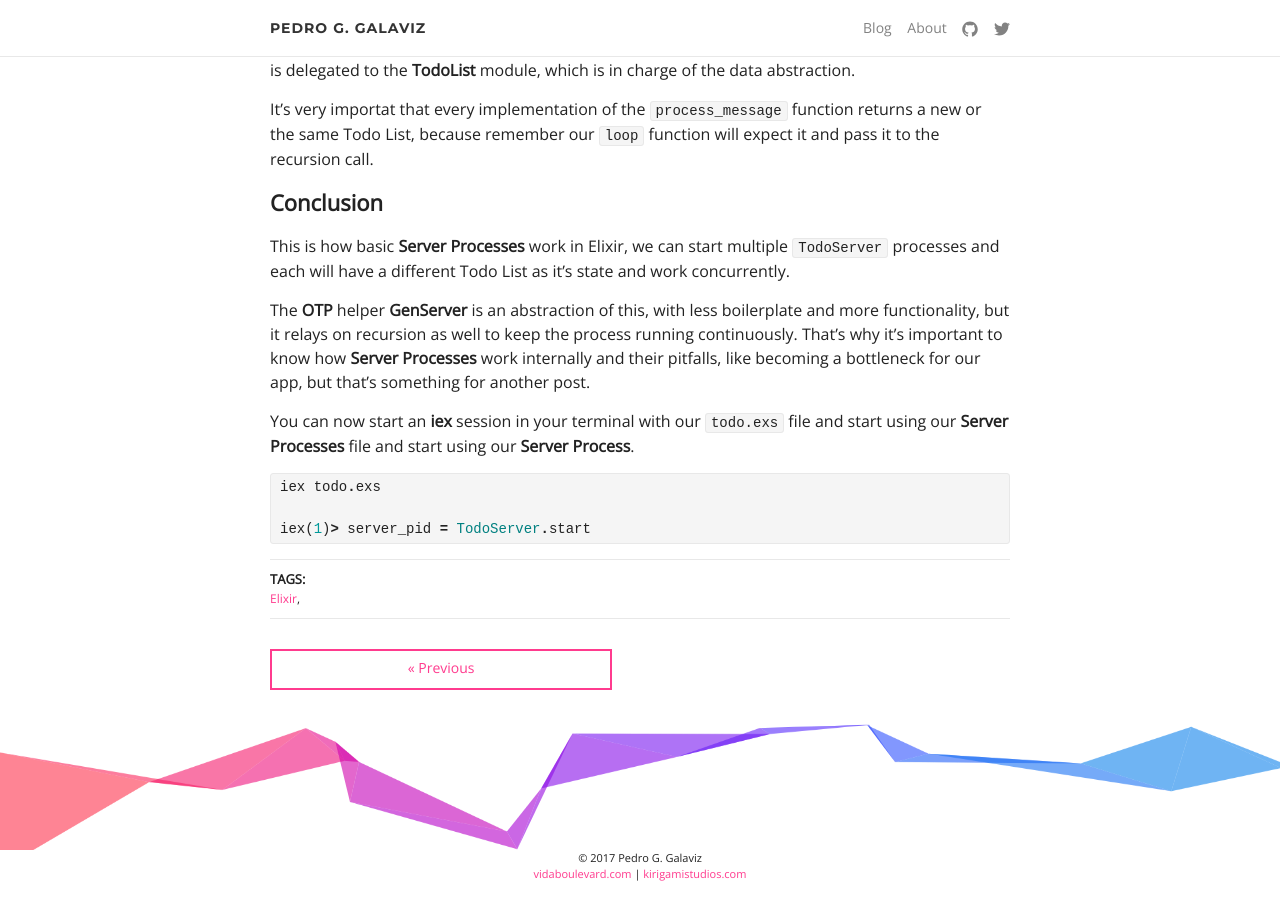
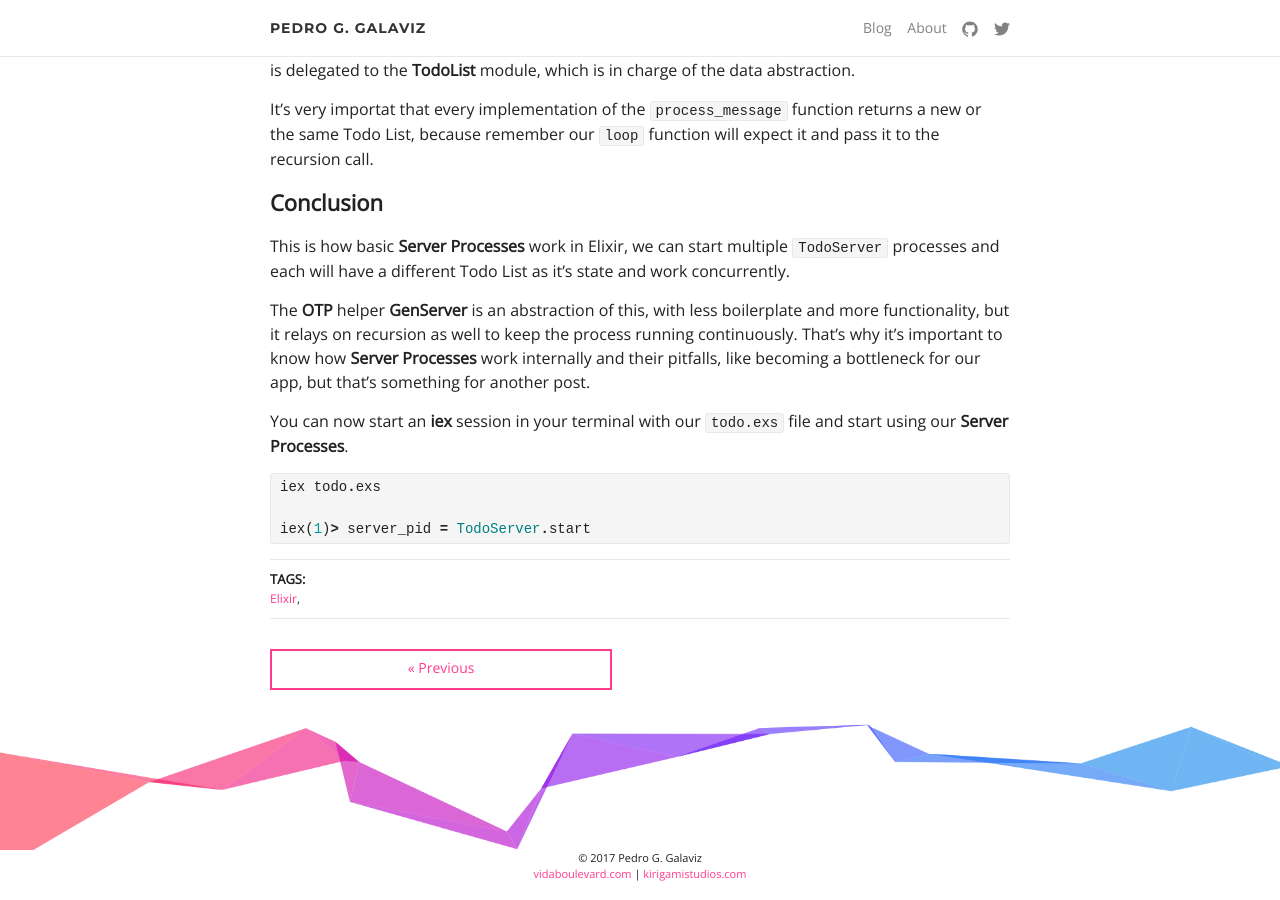
Before and after one commit to pggalaviz/pggalaviz, a Jekyll site: the page built from _posts/2017-06-20-server-processes-in-elixir.md, in a window 1280 px wide and 900 px high, scrolled down 6487 px. Built offline with Jekyll 4.4.1, drawn with Linux system fonts in a browser that asks for light colours; comment, search, counter and statistics services are not loaded.

Commit message:
Updated a post

```diff
--- a/_posts/2017-06-20-server-processes-in-elixir.md
+++ b/_posts/2017-06-20-server-processes-in-elixir.md
@@ -357,8 +357,7 @@ the process running continuously. That's why it's important to know how
 bottleneck for our app, but that's something for another post.
 
 You can now start an **iex** session in your terminal with our `todo.exs` file
-and start using our **Server Processes** file and start using our **Server
-Process**.
+and start using our **Server Processes**.
 
 {% highlight elixir %}
 iex todo.exs
--- a/about/index.html
+++ b/about/index.html
@@ -32,6 +32,7 @@ title: About Me
     <li>My favorite author is the italian Umberto Eco.</li>
     <li>I love herps (Reptiles &amp; Amphibians), especially snakes, currently I have 2.</li>
     <li>I'm looking forward to develop &amp; launch some of my tech ideas in a near future.</li>
+    <li>I'm an introvert (not to be confused with timid).</li>
     <li>I can speak 3 languages.</li>
   </ul>
   <p>I'm always looking for a conversation, so if you have anything to tell me, suggest or ask you
```
